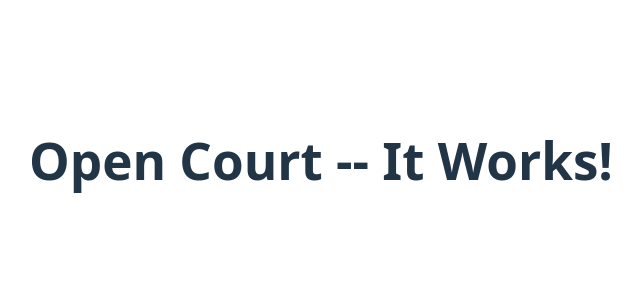
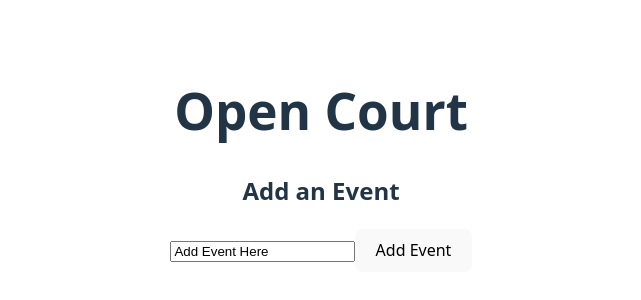
Before and after one commit to tgillysuit/OpenCourt, a React (Vite) app in the folder src/frontend/opencourt/: page / in a window 1280 px wide. Shown: the part 240-540 px from the top of the page, without its empty margins (319-960 px from the left). Built offline with nearby package versions, Linux system fonts and the light colour scheme.

Commit message:
Very basic form added

```diff
--- a/src/frontend/opencourt/src/App.jsx
+++ b/src/frontend/opencourt/src/App.jsx
@@ -2,9 +2,18 @@ import './App.css'
 
 function App() {
 
+  function addEvent({eventId}) {
+    console.log(eventId)
+  }
+
   return (
     <>
-      <h1>Open Court -- It Works!</h1>
+      <h1>Open Court</h1>
+      <h2>Add an Event</h2>
+      <form action={addEvent}>
+        <input type="text" name="eventId" value="Add Event Here" />
+        <button type="submit">Add Event</button>
+      </form>
     </>
   )
 }
```
